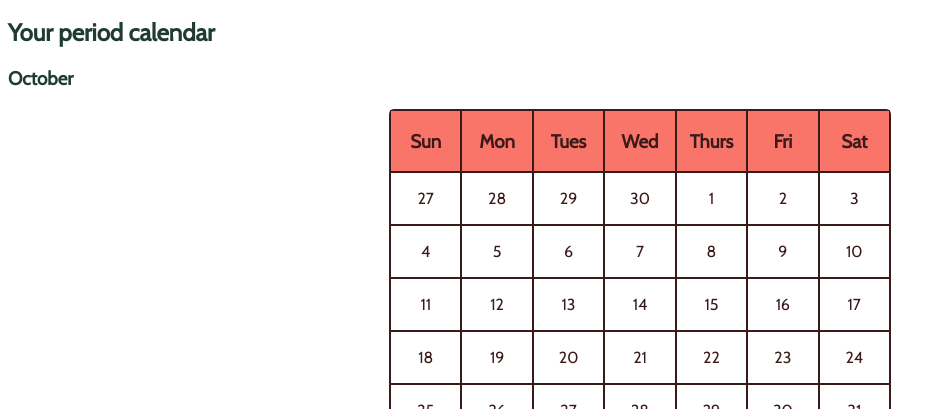
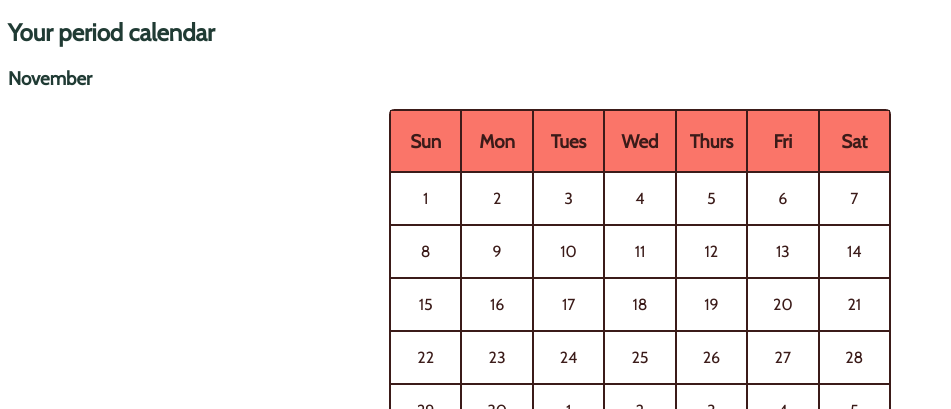
Before and after one commit to red-lipped-batfish-39/tracker, a React app: page / in a window 1280 px wide. Shown: the part 543-952 px from the top of the page, without its empty margins (0-951 px from the left). Built offline with nearby package versions, Linux system fonts and the light colour scheme.

Commit message:
(update) changed the current date back to today's date instead of hard coded Oct 21

```diff
--- a/client/component/month.jsx
+++ b/client/component/month.jsx
@@ -9,7 +9,7 @@ class Month extends Component {
   render() {
     const daysStorage = ['Sun', 'Mon', 'Tues', 'Wed', 'Thurs', 'Fri', 'Sat']
     const monthsStorage = ['January', 'February', 'March', 'April', 'May', 'June', 'July', 'August', 'September', 'October', 'November', 'December']
-    let today = new Date(2020, 9, 21); //returns Day Mon DD YYYY HH:MM:SS GMT-0800
+    let today = new Date(); //returns Day Mon DD YYYY HH:MM:SS GMT-0800
     let day = today.getDay(); //return 0 - 6 represent Sunday - Saturday, typeof is a number
     let year = today.getFullYear(); //gets year as a number
     let month = today.getMonth(); //gets month as a number 0 -11
@@ -18,7 +18,7 @@ class Month extends Component {
     let firstDayOfMonth = new Date(year, month, 1);
 
 
-    let lastDayOfMonth = new Date(year, month + 1, 0);
+
 
 
     //create array of dayLabel components for each day of week
```
